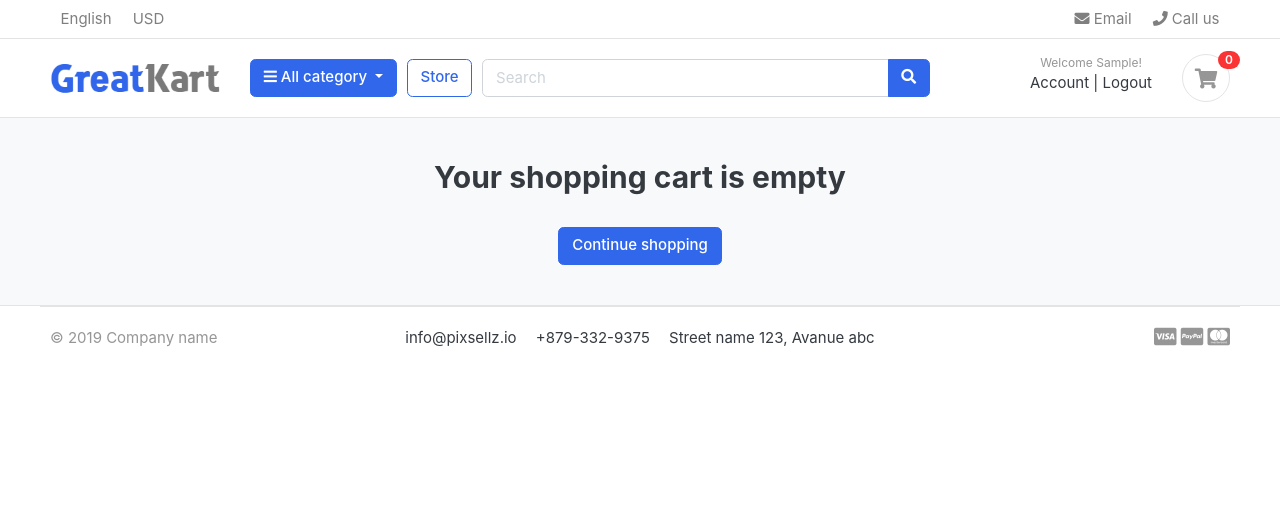
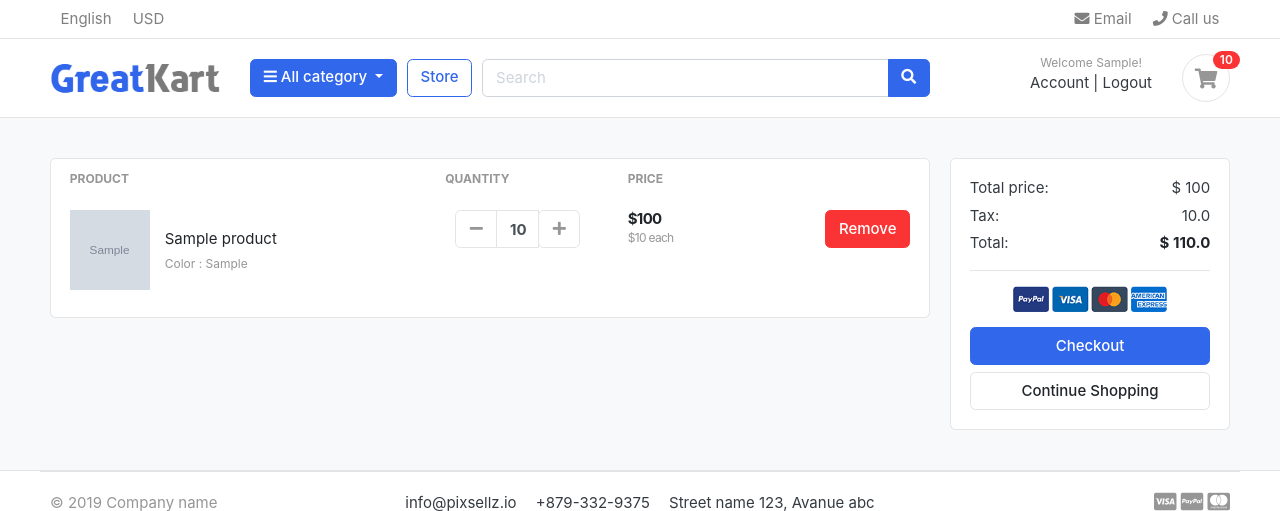
Before and after one commit to mateobv07/E-commerce-django, a Django app: page /cart/ in a window 1280 px wide. Shown: the top 511 px of the page. Run offline with Django 3.2, Linux system fonts and the light colour scheme; a user stored in the database is signed in; tables that the repository leaves empty hold one stand-in row (values such as "Sample post"); grey boxes marked "Sample" are stand-in pictures; some libraries are stand-ins or nearby versions; some web fonts are replaced.

Commit message:
fixed product variation when logging in + checkout

```diff
--- a/carts/context_processors.py
+++ b/carts/context_processors.py
@@ -8,7 +8,10 @@ def counter(request):
     else:
         try:
             cart = Cart.objects.filter(cart_id=_cart_id(request))
-            cart_items = CartItem.objects.all().filter(cart=cart[:1])
+            if request.user.is_authenticated:
+                cart_items = CartItem.objects.all().filter(user=request.user)
+            else:
+                cart_items = CartItem.objects.all().filter(cart=cart[:1])
             for cart_item in cart_items:
                 cart_count += cart_item.quantity
         except Cart.DoesNotExist:
--- a/carts/models.py
+++ b/carts/models.py
@@ -1,3 +1,5 @@
+from django.db.models.fields import NullBooleanField
+from accounts.models import Account
 from django.db import models
 from store.models import Product, Variation
 # Create your models here.
@@ -10,9 +12,10 @@ class Cart(models.Model):
         return self.cart_id
 
 class CartItem(models.Model):
+    user = models.ForeignKey(Account, on_delete=models.CASCADE, null=True )
     product = models.ForeignKey(Product, on_delete=models.CASCADE)
     variations = models.ManyToManyField(Variation, blank=True )
-    cart    = models.ForeignKey(Cart, on_delete=models.CASCADE)
+    cart    = models.ForeignKey(Cart, on_delete=models.CASCADE, null=True)
     quantity = models.IntegerField()
     is_active = models.BooleanField(default=True)
 
--- a/carts/views.py
+++ b/carts/views.py
@@ -2,6 +2,7 @@ from django.core.exceptions import ObjectDoesNotExist
 from carts.models import Cart, CartItem
 from store.models import Product, Variation
 from django.shortcuts import get_object_or_404, render, redirect
+from django.contrib.auth.decorators import login_required
 
 # Create your views here.
 
@@ -12,77 +13,142 @@ def _cart_id(request):
     return cart
 
 def add_cart(request, product_id):
+    current_user = request.user
     product = Product.objects.get(id=product_id)
-    product_variation = []
-    if request.method == 'POST':
-        for item in request.POST:
-            key = item
-            value = request.POST[key]
+    # if user is authenticated
+    if current_user.is_authenticated:
+        product_variation = []
+        if request.method == 'POST':
+            for item in request.POST:
+                key = item
+                value = request.POST[key]
 
-            try:
-                variation = Variation.objects.get(product=product, variation_category__iexact=key, variation_value__iexact=value)
-                product_variation.append(variation)
-                # iexact ignore if capital or lowercase
-            except:
-                pass
-    try:
-        cart = Cart.objects.get(cart_id=_cart_id(request)) #get cart using cart_id which is the sessionkey
-    except Cart.DoesNotExist:
-        cart = Cart.objects.create(
-            cart_id = _cart_id(request)
-        )
-    cart.save()
+                try:
+                    variation = Variation.objects.get(product=product, variation_category__iexact=key, variation_value__iexact=value)
+                    product_variation.append(variation)
+                    # iexact ignore if capital or lowercase
+                except:
+                    pass
 
-    is_car_item_exists = CartItem.objects.filter(product=product, cart=cart).exists()
 
-    if is_car_item_exists:
-        cart_item = CartItem.objects.filter(product=product, cart=cart)
-        # existing variations -> database
-        # current variations -> product_varitaion list above
-        # item_id -> database
-        existing_variation_list = []
-        id = []
-        for item in cart_item:
-            existing_variation = item.variations.all()
-            existing_variation_list.append(list(existing_variation))
-            id.append(item.id)
+        is_car_item_exists = CartItem.objects.filter(product=product, user=current_user).exists()
 
-        if product_variation in existing_variation_list:
-            #increase cart item quantity
-            index = existing_variation_list.index(product_variation)
-            item_id = id[index]
-            item = CartItem.objects.get(product=product, id=item_id)
-            item.quantity += 1
-            item.save()
+        if is_car_item_exists:
+            cart_item = CartItem.objects.filter(product=product, user=current_user)
+            # existing variations -> database
+            # current variations -> product_varitaion list above
+            # item_id -> database
+            existing_variation_list = []
+            id = []
+            for item in cart_item:
+                existing_variation = item.variations.all()
+                existing_variation_list.append(list(existing_variation))
+                id.append(item.id)
+
+            if product_variation in existing_variation_list:
+                #increase cart item quantity
+                index = existing_variation_list.index(product_variation)
+                item_id = id[index]
+                item = CartItem.objects.get(product=product, id=item_id)
+                item.quantity += 1
+                item.save()
+            else:
+                item = CartItem.objects.create(
+                product = product,
+                quantity = 1,
+                user = current_user,
+            )
+                if len(product_variation) > 0:
+                    item.variations.clear()
+                    item.variations.add(*product_variation)
+                item.save()
+
         else:
-            item = CartItem.objects.create(
-            product = product,
-            quantity = 1,
-            cart = cart,
-        )
+            cart_item = CartItem.objects.create(
+                product = product,
+                quantity = 1,
+                user = current_user,
+            )
             if len(product_variation) > 0:
-                item.variations.clear()
-                item.variations.add(*product_variation)
-            item.save()
+                cart_item.variations.clear()
+                cart_item.variations.add(*product_variation)
+            cart_item.save()
 
-    else:
-        cart_item = CartItem.objects.create(
-            product = product,
-            quantity = 1,
-            cart = cart,
-        )
-        if len(product_variation) > 0:
-            cart_item.variations.clear()
-            cart_item.variations.add(*product_variation)
-        cart_item.save()
+    #IF USER IS NOT LOGGED IN
+    else: #IF USER IS NOT LOGGED IN
+        product_variation = []
+        if request.method == 'POST':
+            for item in request.POST:
+                key = item
+                value = request.POST[key]
 
+                try:
+                    variation = Variation.objects.get(product=product, variation_category__iexact=key, variation_value__iexact=value)
+                    product_variation.append(variation)
+                    # iexact ignore if capital or lowercase
+                except:
+                    pass
+        try:
+            cart = Cart.objects.get(cart_id=_cart_id(request)) #get cart using cart_id which is the sessionkey
+        except Cart.DoesNotExist:
+            cart = Cart.objects.create(
+                cart_id = _cart_id(request)
+            )
+        cart.save()
+
+        is_car_item_exists = CartItem.objects.filter(product=product, cart=cart).exists()
+
+        if is_car_item_exists:
+            cart_item = CartItem.objects.filter(product=product, cart=cart)
+            # existing variations -> database
+            # current variations -> product_varitaion list above
+            # item_id -> database
+            existing_variation_list = []
+            id = []
+            for item in cart_item:
+                existing_variation = item.variations.all()
+                existing_variation_list.append(list(existing_variation))
+                id.append(item.id)
+
+            if product_variation in existing_variation_list:
+                #increase cart item quantity
+                index = existing_variation_list.index(product_variation)
+                item_id = id[index]
+                item = CartItem.objects.get(product=product, id=item_id)
+                item.quantity += 1
+                item.save()
+            else:
+                item = CartItem.objects.create(
+                product = product,
+                quantity = 1,
+                cart = cart,
+            )
+                if len(product_variation) > 0:
+                    item.variations.clear()
+                    item.variations.add(*product_variation)
+                item.save()
+
+        else:
+            cart_item = CartItem.objects.create(
+                product = product,
+                quantity = 1,
+                cart = cart,
+            )
+            if len(product_variation) > 0:
+                cart_item.variations.clear()
+                cart_item.variations.add(*product_variation)
+            cart_item.save()
     return redirect('cart')
 
 def remove_cart(request, product_id, cart_item_id):
-    cart = Cart.objects.get(cart_id=_cart_id(request))
+
     product = get_object_or_404(Product, id=product_id)
     try:
-        cart_item = CartItem.objects.get(product=product, cart=cart, id=cart_item_id)
+        if request.user.is_authenticated:
+            cart_item = CartItem.objects.get(product=product, user=request.user, id=cart_item_id)
+        else:
+            cart = Cart.objects.get(cart_id=_cart_id(request))
+            cart_item = CartItem.objects.get(product=product, cart=cart, id=cart_item_id)
         if cart_item.quantity > 1:
             cart_item.quantity -= 1
             cart_item.save()
@@ -93,10 +159,13 @@ def remove_cart(request, product_id, cart_item_id):
     return redirect('cart')
 
 def remove_cart_item(request, product_id, cart_item_id):
-    cart = Cart.objects.get(cart_id=_cart_id(request))
     product = get_object_or_404(Product, id=product_id)
     try:
-        cart_item = CartItem.objects.get(product=product, cart=cart, id=cart_item_id)
+        if request.user.is_authenticated:
+            cart_item = CartItem.objects.get(product=product, user=request.user, id=cart_item_id)
+        else:
+            cart = Cart.objects.get(cart_id=_cart_id(request))
+            cart_item = CartItem.objects.get(product=product, cart=cart, id=cart_item_id)
         cart_item.delete()
     except:
         pass
@@ -107,8 +176,12 @@ def cart(request, total=0, quantity=0, cart_items=None):
     try:
         tax = 0
         grand_total = 0
-        cart = Cart.objects.get(cart_id=_cart_id(request))
-        cart_items = CartItem.objects.filter(cart=cart, is_active = True)
+
+        if request.user.is_authenticated:
+            cart_items = CartItem.objects.filter(user=request.user, is_active = True)
+        else:
+            cart = Cart.objects.get(cart_id=_cart_id(request))
+            cart_items = CartItem.objects.filter(cart=cart, is_active = True)
         for cart_item in cart_items:
             total += (cart_item.product.price * cart_item.quantity)
             quantity += cart_item.quantity
@@ -126,12 +199,17 @@ def cart(request, total=0, quantity=0, cart_items=None):
     }
     return render(request, 'store/cart.html', context)
 
+@login_required(login_url='login')
 def checkout(request, total=0, quantity=0, cart_items=None):
     try:
         tax = 0
         grand_total = 0
-        cart = Cart.objects.get(cart_id=_cart_id(request))
-        cart_items = CartItem.objects.filter(cart=cart, is_active = True)
+        if request.user.is_authenticated:
+            cart_items = CartItem.objects.filter(user=request.user, is_active = True)
+        else:
+            cart = Cart.objects.get(cart_id=_cart_id(request))
+            cart_items = CartItem.objects.filter(cart=cart, is_active = True)
+
         for cart_item in cart_items:
             total += (cart_item.product.price * cart_item.quantity)
             quantity += cart_item.quantity
```
Also changed, not shown: accounts/views.py (+80 -4 lines), templates/store/checkout.html (+6 -3 lines), carts/migrations/0003_auto_20210923_0925.py (added), 1 other file.
